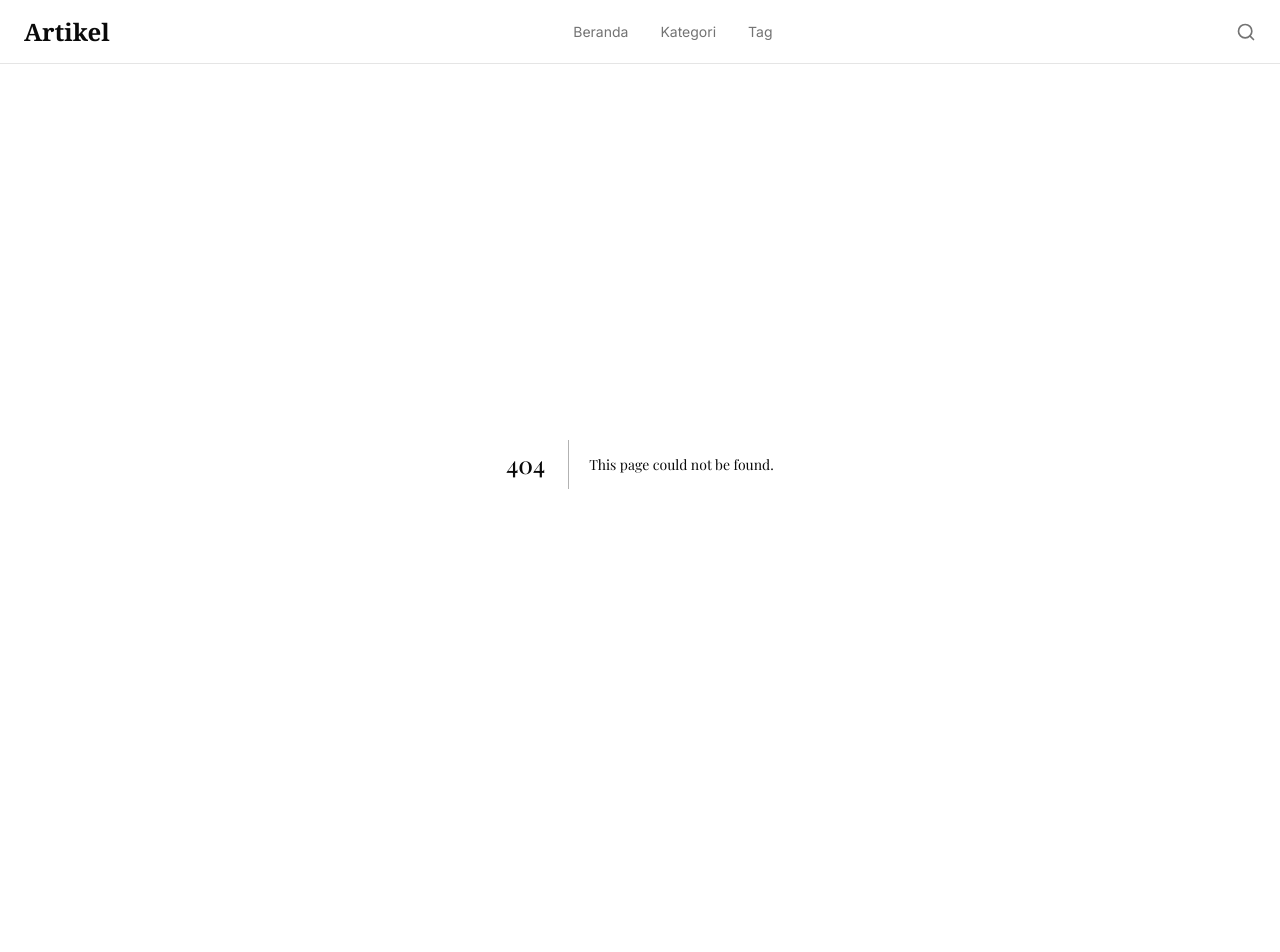
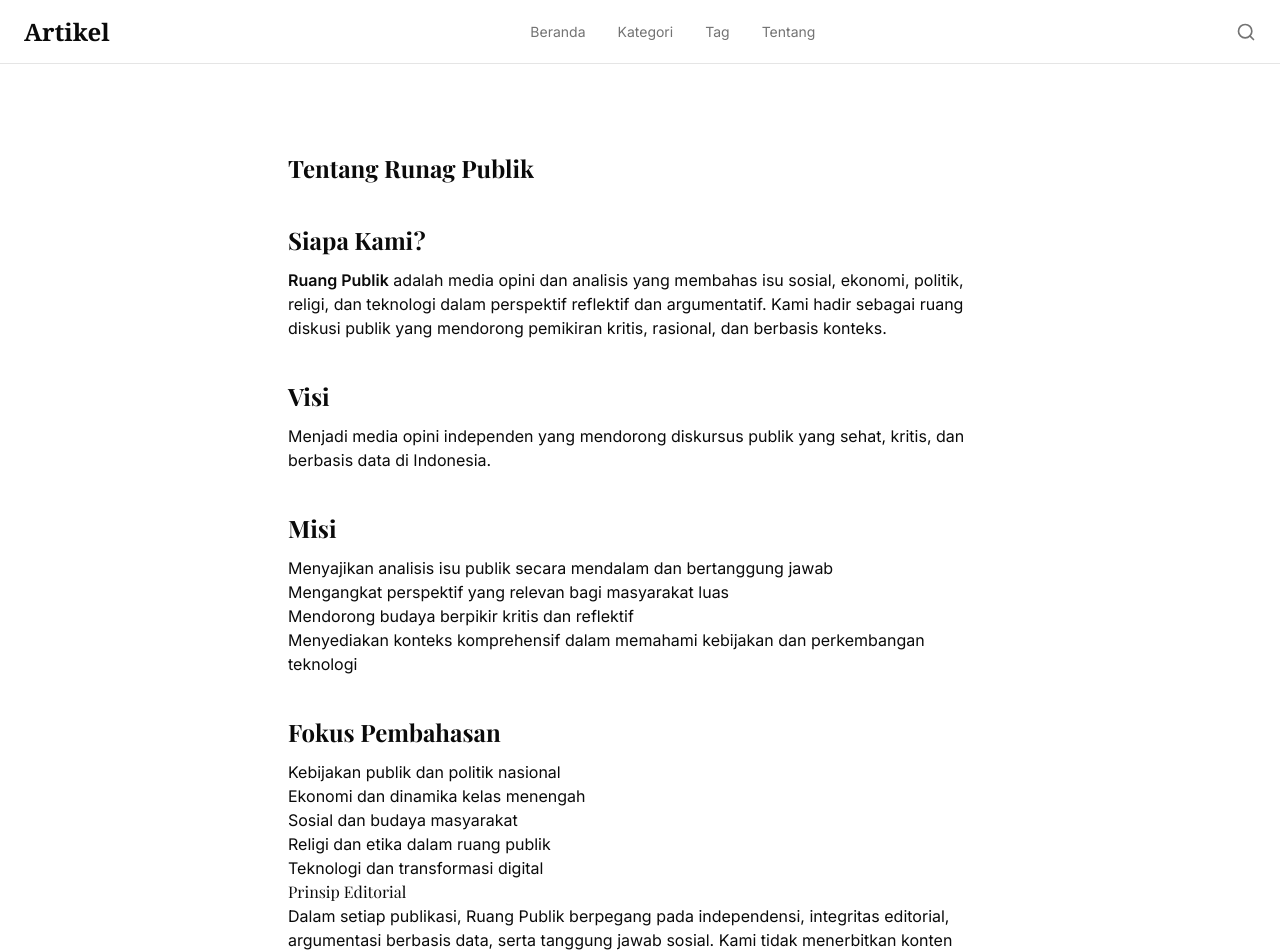
Before and after one commit to ruangpublik30-collab/ruang-publik, a Next.js app: page /tentang in a window 1280 px wide. Before the commit this address had no page. Shown: the top 952 px of the page. Before the commit the page ends 864 px from the top, so only its background shows below. Built offline with nearby package versions, Linux system fonts and the light colour scheme; no server answers; a web font is replaced by a local one.

Commit message:
Add halaman Tentang dan update Navbar

```diff
--- /dev/null
+++ b/app/tentang/page.tsx
@@ -0,0 +1,111 @@
+import type { Metadata } from "next"
+
+const baseUrl = process.env.NEXT_PUBLIC_SITE_URL || "https://ruangpublik.fun"
+
+export const metadata: Metadata = {
+    title: "Tentang Kami - Ruang Publik | Media Opini & Analisis Indonesia",
+    description:
+        "Ruang Publik adalah media opini dan analisis yang membahas isu sosial, ekonomi, politik, religi, dan teknologi secara reflektif dan berbasis konteks.",
+    alternates: {
+        canonical: `${baseUrl}/tentang`,
+    },
+    openGraph: {
+        type: "website",
+        url: `${baseUrl}/tentang`,
+        title: "Tentang Kami - Ruang Publik",
+        description:
+            "Media opini independen yang mendorong diskursus publik yang sehat dan berbasis data.",
+        images: [
+            {
+                url: `${baseUrl}/logo.png`,
+                width: 1200,
+                height: 630,
+                alt: "Ruang Publik",
+            },
+        ],
+    },
+    twitter: {
+        card: "summary_large_image",
+        title: "Tentang Kami - Ruang Publik",
+        description:
+            "Media opini dan analisis isu publik Indonesia.",
+        images: [`${baseUrl}/logo.png`],
+    },
+    robots: {
+        index: true,
+        follow: true,
+    },
+}
+
+export default function TentangPage() {
+    const organizationSchema = {
+        "@context": "https://schema.org",
+        "@type": "Organization",
+        name: "Ruang Publik",
+        url: `${baseUrl}`,
+        logo: `${baseUrl}/logo.png`,
+        description:
+            "Ruang Publik adalah media opini dan analisis isu sosial, ekonomi, politik, religi, dan teknologi di Indonesia.",
+        sameAs: [],
+    }
+
+    return (
+        <>
+            {/* Structured Data */}
+            <script
+                type="application/ld+json"
+                dangerouslySetInnerHTML={{
+                    __html: JSON.stringify(organizationSchema),
+                }}
+            />
+
+            <article className="max-w-3xl mx-auto py-12 px-4 sm:px-6 lg:px-8 prose prose-lg prose-neutral">
+                <h1 className="text-2xl font-bold mt-10 mb-3">Tentang Runag Publik</h1>
+
+                <h2 className="text-2xl font-bold mt-10 mb-3">Siapa Kami?</h2>
+                <p>
+                    <strong>Ruang Publik</strong> adalah media opini dan analisis yang membahas isu sosial, ekonomi, politik, religi, dan teknologi dalam perspektif reflektif dan argumentatif.
+                    Kami hadir sebagai ruang diskusi publik yang mendorong pemikiran kritis, rasional, dan berbasis konteks.
+                </p>
+
+                <h2 className="text-2xl font-bold mt-10 mb-3">
+                    Visi
+                </h2>
+                <p>
+                    Menjadi media opini independen yang mendorong diskursus publik yang sehat, kritis, dan berbasis data di Indonesia.
+                </p>
+
+                <h2 className="text-2xl font-bold mt-10 mb-3">Misi</h2>
+                <ul>
+                    <li>Menyajikan analisis isu publik secara mendalam dan bertanggung jawab</li>
+                    <li>Mengangkat perspektif yang relevan bagi masyarakat luas</li>
+                    <li>Mendorong budaya berpikir kritis dan reflektif</li>
+                    <li>Menyediakan konteks komprehensif dalam memahami kebijakan dan perkembangan teknologi</li>
+                </ul>
+
+                <h2 className="text-2xl font-bold mt-10 mb-3">Fokus Pembahasan</h2>
+                <ul>
+                    <li>Kebijakan publik dan politik nasional</li>
+                    <li>Ekonomi dan dinamika kelas menengah</li>
+                    <li>Sosial dan budaya masyarakat</li>
+                    <li>Religi dan etika dalam ruang publik</li>
+                    <li>Teknologi dan transformasi digital</li>
+                </ul>
+
+                <h2>Prinsip Editorial</h2>
+                <p>
+                    Dalam setiap publikasi, Ruang Publik berpegang pada independensi, integritas editorial,
+                    argumentasi berbasis data, serta tanggung jawab sosial.
+                    Kami tidak menerbitkan konten hoaks, ujaran kebencian, atau provokasi tanpa dasar yang jelas.
+                </p>
+
+                <h2 className="text-2xl font-bold mt-10 mb-3">Kontak</h2>
+                <p>
+                    Untuk pertanyaan, kerja sama, atau klarifikasi:
+                    <br />
+                    Email: <a href="mailto:kontak@ruangpublik.fun">ruangpublik30@gmail.com</a>
+                </p>
+            </article>
+        </>
+    )
+}
--- a/components/Navbar.tsx
+++ b/components/Navbar.tsx
@@ -35,6 +35,7 @@ export default function Navbar() {
                         <Link href="/">Beranda</Link>
                         <Link href="/category">Kategori</Link>
                         <Link href="/tag">Tag</Link>
+                        <Link href="/tentang">Tentang</Link>
                     </nav>
 
                     {/* Right Side */}
@@ -101,6 +102,8 @@ export default function Navbar() {
                         <Link href="/tag" onClick={() => setMobileOpen(false)}>
                             Tag
                         </Link>
+                            Tentang
+                        <Link href="/tentang">Tentang</Link>
                     </div>
                 )}
 
```
